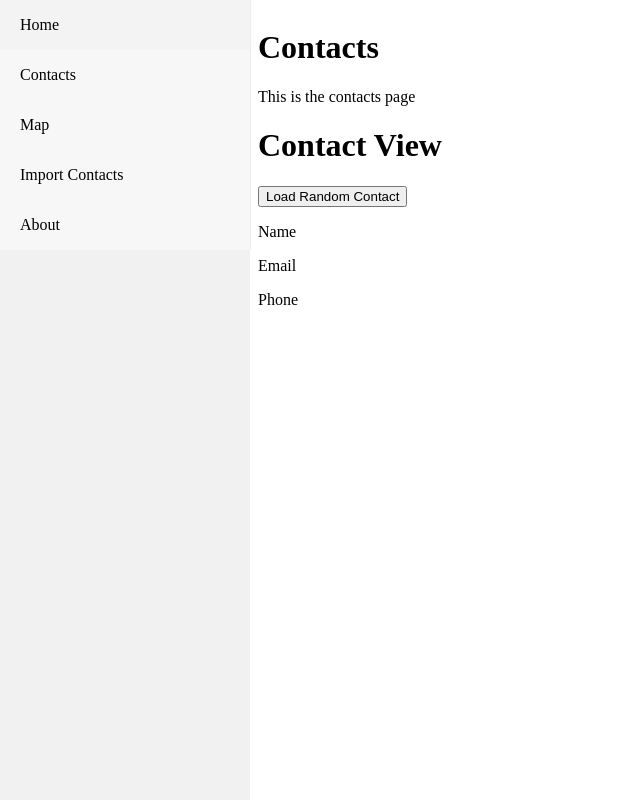
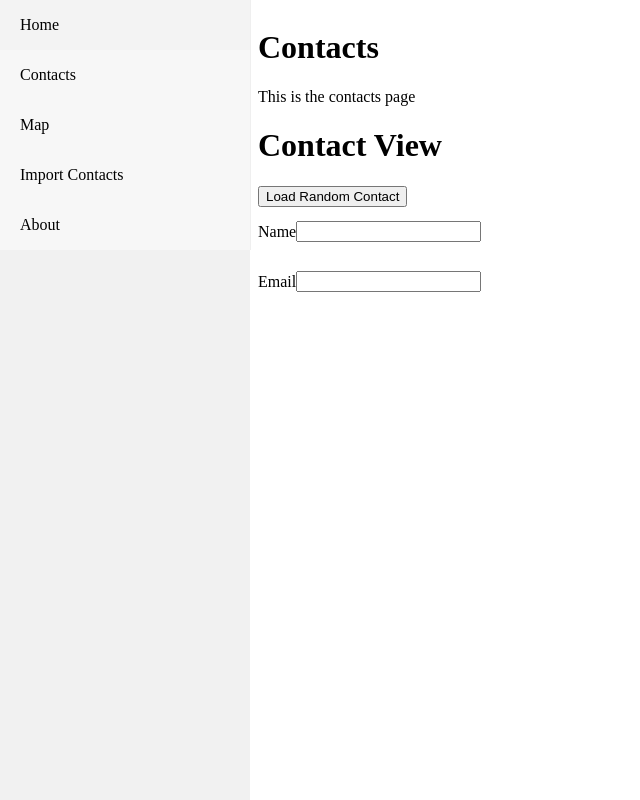
Before and after one commit to wilkyrlx/localdex, a React (Create React App) app in the folder frontend/: page /contact in a window 1280 px wide. Shown: the whole page, without its empty margins (0-640 px from the left). Built offline with nearby package versions, Linux system fonts and the light colour scheme.

Commit message:
frontend: ContactInputBox component added

```diff
--- a/frontend/src/App.tsx
+++ b/frontend/src/App.tsx
@@ -1,5 +1,5 @@
 import React from 'react';
-import ContactView from './components/ContactView';
+import ContactView from './components/contact/ContactView';
 import SidebarComponent from './components/SidebarComponent';
 import { BrowserRouter, Routes, Route } from "react-router-dom";
 import TodayPage from './components/pages/TodayPage';
--- a/frontend/src/components/ContactView.tsx
+++ /dev/null
@@ -1,28 +0,0 @@
-import { Link } from "react-router-dom"
-import Contact from "../types/contact"
-
-function ContactView() {
-
-    async function loadRandomContact() {
-        const response = await fetch('http://localhost:8080/data')
-        const data = await response.json()
-        const contact: Contact = data[Math.floor(Math.random() * data.length)]
-        document.getElementById('name')!.innerHTML = contact.alias[0]
-        document.getElementById('email')!.innerHTML = contact.personalEmail || "No email"
-        document.getElementById('phone')!.innerHTML = contact.primaryPhone || "No phone number"
-        console.log(contact)
-
-    }
-
-    return (
-        <div>
-            <h1>Contact View</h1>
-            <button onClick={() => loadRandomContact()}>Load Random Contact</button>
-            <p id="name">Name</p>
-            <p id="email">Email</p>
-            <p id="phone">Phone</p>
-        </div>
-    );
-}
-
-export default ContactView;
--- a/frontend/src/components/SidebarComponent.tsx
+++ b/frontend/src/components/SidebarComponent.tsx
@@ -1,7 +1,10 @@
 import { Sidebar, Menu, MenuItem, SubMenu } from 'react-pro-sidebar';
 import { Link } from "react-router-dom";
 
-
+/**
+ * Navigation sidebar (sticky)
+ * Uses react-sidebar-pro (https://www.npmjs.com/package/react-pro-sidebar)
+ */
 function SidebarComponent() {
     return (
         <Sidebar>
--- /dev/null
+++ b/frontend/src/components/contact/ContactInputBox.tsx
@@ -0,0 +1,23 @@
+import { SetStateAction } from "react";
+
+interface ContactInputBoxProps {
+    label: string;
+    textValue: string;
+    setValue: (value: SetStateAction<string>) => void;
+}
+
+function ContactInputBox({label, textValue, setValue}: ContactInputBoxProps) {
+    return (
+        <div className="contact-input-bar">
+            <p>{label}</p>
+            <input
+                type="text"
+                name="name"
+                onChange={(ev) => setValue(ev.target.value)}
+                value={textValue}
+            />
+        </div>
+    )
+}
+
+export default ContactInputBox
--- /dev/null
+++ b/frontend/src/components/contact/ContactView.tsx
@@ -0,0 +1,32 @@
+import { Link } from "react-router-dom"
+import Contact from "../../types/contact"
+import { SetStateAction, useState } from "react"
+import ContactInputBox from "./ContactInputBox"
+
+function ContactView() {
+
+    async function loadRandomContact() {
+        const response = await fetch('http://localhost:8080/data')
+        const data = await response.json()
+        const contact: Contact = data[Math.floor(Math.random() * data.length)]
+        setFullNameValue(contact.alias[0])
+        setEmailValue(contact.personalEmail || "No email")
+        console.log(contact)
+
+    }
+
+    const [fullNameValue, setFullNameValue] = useState("");
+    const [emailValue, setEmailValue] = useState("");
+
+
+    return (
+        <div>
+            <h1>Contact View</h1>
+            <button onClick={() => loadRandomContact()}>Load Random Contact</button>
+            <ContactInputBox label={"Name"} textValue={fullNameValue} setValue={setFullNameValue}/>
+            <ContactInputBox label={"Email"} textValue={emailValue} setValue={setEmailValue}/>
+        </div>
+    );
+}
+
+export default ContactView;
--- a/frontend/src/components/pages/ContactsPage.tsx
+++ b/frontend/src/components/pages/ContactsPage.tsx
@@ -1,4 +1,4 @@
-import ContactView from "../ContactView";
+import ContactView from "../contact/ContactView";
 
 function ContactsPage() {
     return (
--- a/frontend/src/styles/index.css
+++ b/frontend/src/styles/index.css
@@ -4,13 +4,11 @@
 
 .sidebar {
     width: 250px;
-    /* Adjust the width as needed */
     position: fixed;
     top: 0;
     left: 0;
     bottom: 0;
     background-color: #f1f1f1;
-    /* Other styles */
 }
 
 .sidebar-link {
@@ -24,5 +22,10 @@
     /* Ensure main content doesn't overlap the sidebar */
     overflow-y: auto;
     /* Allow the main content to scroll if it overflows */
-    /* Other styles */
 }
+
+
+.contact-input-bar {
+    display: flex;
+    align-items: center;
+}
--- a/frontend/src/types/contact.ts
+++ b/frontend/src/types/contact.ts
@@ -6,6 +6,7 @@ interface Contact {
     photoUri?: string[];
     notes?: string;
     birthday?: Date;
+    title?: string;         // description of user (i.e. "promoter", "landlord", "swe @ google")
 
     // Physical address
     address?: string[];     // TODO: change to address object (string + description tuple)
@@ -35,7 +36,6 @@ interface Contact {
     // Work
     currentJob?: string;    // TODO: change to job object
     pastJobs?: string[];    // TODO: change to job object
-    personalRelationshipRole?: string;      // description of iser's personal interactions with someone (i.e. "promoter", "landlord")
 
     // Relationships
     relationships?: string[];   // TODO: change to relationship object (ID + description)
```
